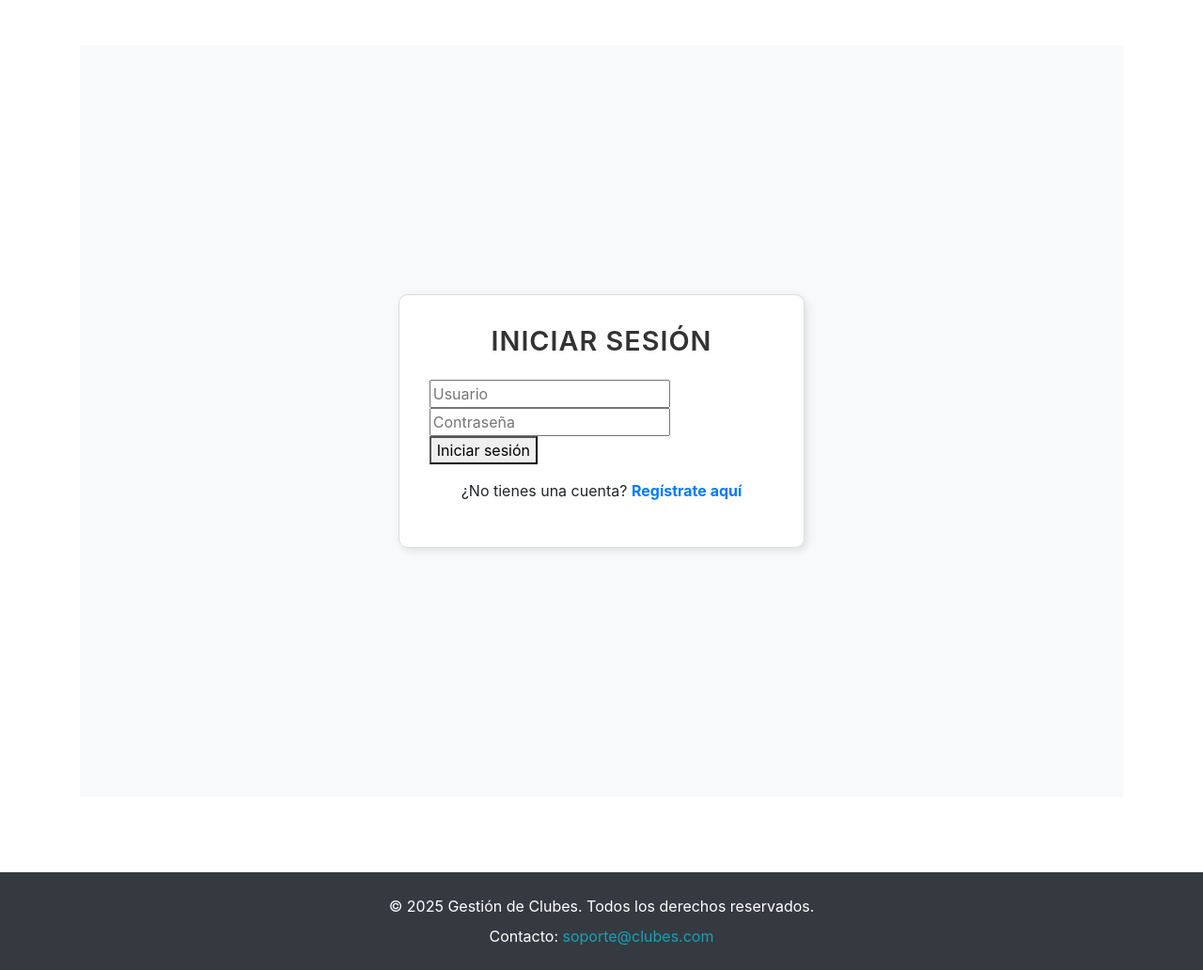
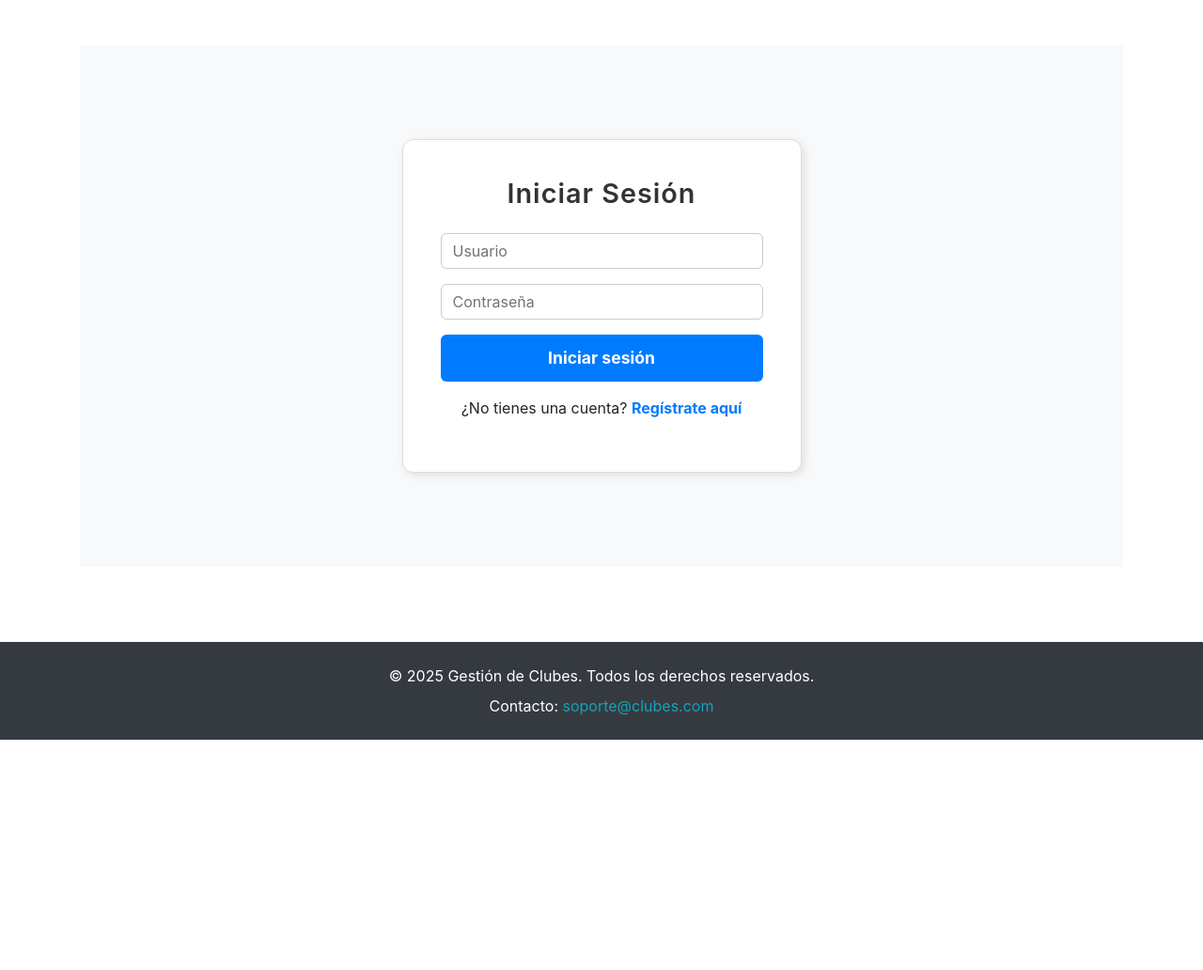
Before and after one commit to hidravneno/gestion_clubes-bien, a Django app: page /usuarios/login/ in a window 1280 px wide. Shown: the part 62-1094 px from the top of the page at 94% size. After the commit the page ends 849 px from the top, so only its background shows below. Run offline with Django 4.2, Linux system fonts and the light colour scheme; some libraries are stand-ins or nearby versions.

Commit message:
css login

```diff
--- a/templates/usuarios/login.html
+++ b/templates/usuarios/login.html
@@ -6,72 +6,80 @@
         display: flex;
         justify-content: center;
         align-items: center;
-        height: 100vh;
+        min-height: 50vh; /* Cambiado a min-height para que siempre ocupe toda la pantalla */
         background: #f8f9fa;
+        padding: 100px;
+        margin: 0; /* Asegura que no haya margen extra */
     }
 
-    /* Tarjeta del formulario con bordes sutiles */
+    /* Tarjeta con bordes suaves y sombra elegante */
     .card {
         background: #ffffff;
         border: 1px solid #ddd;
-        border-radius: 10px;
-        padding: 2rem;
+        border-radius: 12px;
+        padding: 2.5rem;
         box-shadow: 3px 3px 10px rgba(0, 0, 0, 0.1);
         transition: all 0.3s ease-in-out;
+        width: 100%;
+        max-width: 500px; /* Ajusta el ancho de la tarjeta */
+        text-align: center;
     }
 
     .card:hover {
         transform: translateY(-3px);
-        box-shadow: 5px 5px 15px rgba(0, 0, 0, 0.15);
+        box-shadow: 5px 5px 20px rgba(0, 0, 0, 0.15);
     }
 
-    /* Título elegante pero ligero */
+    /* Título llamativo */
     .form-title {
         font-size: 1.8rem;
         font-weight: 600;
         text-align: center;
         color: #333;
         margin-bottom: 1.5rem;
-        text-transform: uppercase;
+        text-transform: none;
         letter-spacing: 1px;
     }
 
-    /* Estilo de los inputs */
+    /* Estilos mejorados para los inputs */
     .form-control {
+        width: 100%;
         background: #ffffff;
         border: 1px solid #ccc;
         color: #333;
-        padding: 10px;
+        padding: 12px;
         border-radius: 6px;
+        font-size: 1rem;
+        margin-bottom: 1rem;
         transition: all 0.3s ease-in-out;
     }
 
     .form-control:focus {
         border-color: #666;
         box-shadow: 0 0 8px rgba(0, 0, 0, 0.2);
+        outline: none;
     }
 
-    /* Botón con diseño más suave */
+    /* Botón estilizado */
     .btn-primary {
         background: #007bff;
         color: #fff;
-        border: 1px solid transparent;
+        border: none;
         padding: 12px;
+        width: 100%;
         border-radius: 6px;
         font-size: 1.1rem;
         font-weight: bold;
-        text-transform: none; /* Elimina las mayúsculas */
         transition: all 0.3s ease-in-out;
     }
 
     .btn-primary:hover {
         background: #0056b3;
-        border-color: #004085;
         box-shadow: 0 0 8px rgba(0, 0, 0, 0.2);
         transform: scale(1.03);
     }
 
-    /* Enlace de registro con estilo */
+    /* Estilo del enlace de registro */
     .register-link {
         color: #007bff;
         font-weight: bold;
@@ -81,19 +89,31 @@
     .register-link:hover {
         text-decoration: underline;
     }
+
+    /* Contenedor del formulario */
+    .form-group {
+        margin-bottom: 1rem;
+    }
 </style>
 
 <div class="container-center">
     <div class="container">
         <div class="row justify-content-center">
-            <div class="col-md-5">
+            <div class="col-md-6"> <!-- Se amplió la columna para mejor visibilidad -->
                 <div class="card">
                     <h2 class="form-title">Iniciar Sesión</h2>
                     <form method="post" action="{% url 'login' %}">
                         {% csrf_token %}
-                        <input type="text" name="username" placeholder="Usuario">
-                        <input type="password" name="password" placeholder="Contraseña">
-                        <button type="submit">Iniciar sesión</button>
+
+                        <div class="form-group">
+                            <input type="text" name="username" class="form-control" placeholder="Usuario" required>
+                        </div>
+
+                        <div class="form-group">
+                            <input type="password" name="password" class="form-control" placeholder="Contraseña" required>
+                        </div>
+
+                        <button type="submit" class="btn btn-primary">Iniciar sesión</button>
                     </form>
 
                     <div class="text-center mt-3">
```
